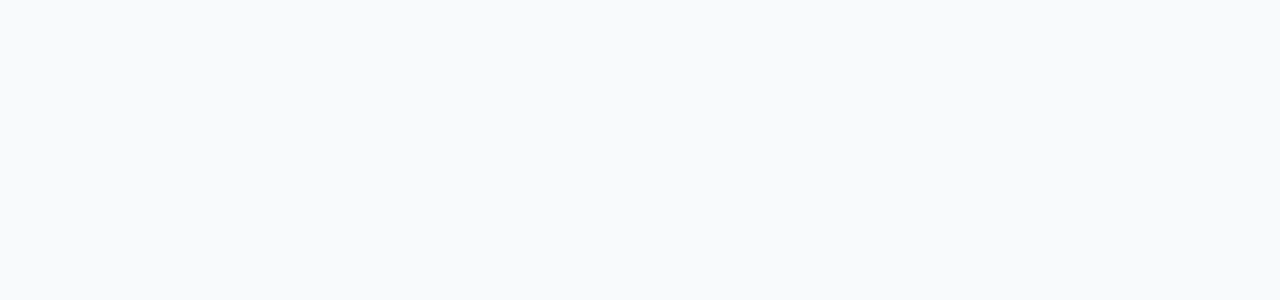
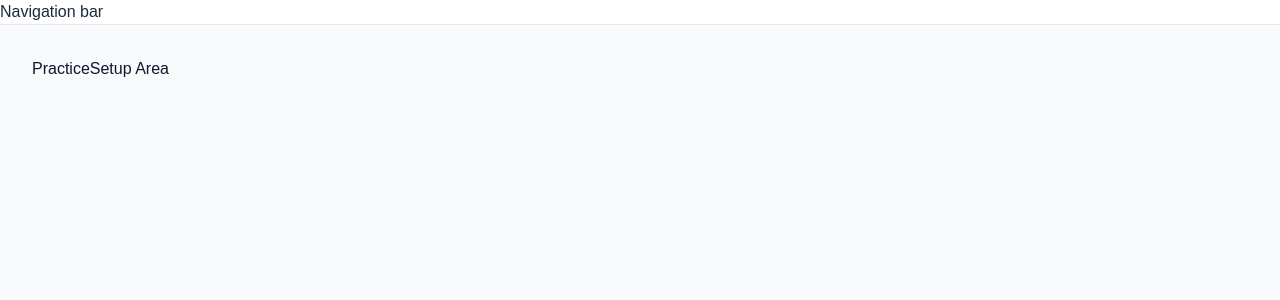
Before and after one commit to yeenci/mind-dash, a Next.js app: page / in a window 1280 px wide. Shown: the top 300 px of the page. Built offline with nearby package versions, Linux system fonts and the light colour scheme.

Commit message:
feat: first setup for PracticeSetup

```diff
--- a/App.tsx
+++ b/App.tsx
@@ -13,6 +13,7 @@ import {
 import { getLanguage, Language, setLanguage } from "./utils/i18n";
 import { GeneratedExpression, generateExpression } from "./utils/mathEngine";
 import { Navbar } from "./components/Navbar";
+import { PracticeSetup } from "./components/PracticeSetup";
 
 export default function App() {
   const [settings, setSettings] = useState<UserSettings>(loadSettings());
@@ -179,6 +180,25 @@ export default function App() {
         language={language}
         onToggleLanguage={handleToggleLanguage}
       />
+
+      {/* Main Content */}
+      <main className="flex-1 max-w-7xl w-full mx-auto px-4 sm:px-6 lg:px-8 py-8">
+        <div className="grid grid-cols-1 lg:grid-cols-12 gap-8 items-start">
+          {/* Practice Setup Area */}
+          <div className="lg:col-span-4">
+            <PracticeSetup
+              settings={settings}
+              onUpdateSettings={handleUpdateSettings}
+              onStartPractice={handleStartPractice}
+              theme={theme}
+              isPracticing={isPracticing}
+              language={language}
+            />
+          </div>
+
+          {/* Practice Area */}
+        </div>
+      </main>
     </div>
   );
 }
--- a/components/Navbar.tsx
+++ b/components/Navbar.tsx
@@ -25,6 +25,14 @@ export const Navbar: React.FC<NavbarProps> = ({
   onToggleLanguage,
 }) => {
   return (
-    <></>
-  )
-}
+    <header
+      className={`sticky top-0 z-30 border-b transition-colors duration-200 ${
+        theme === "dark"
+          ? "bg-slate-900 border-slate-800 text-white"
+          : "bg-white border-slate-200 text-slate-800"
+      }`}
+    >
+      Navigation bar
+    </header>
+  );
+};
--- /dev/null
+++ b/components/PracticeSetup.tsx
@@ -0,0 +1,26 @@
+import { UserSettings } from "@/types";
+import { Language } from "@/utils/i18n";
+
+interface PracticeSetupProps {
+    settings: UserSettings
+    onUpdateSettings: (newSettings: Partial<UserSettings>) => void;
+    onStartPractice: () => void;
+    theme: 'light' | 'dark'
+    isPracticing: boolean;
+    language: Language;
+}
+
+export const PracticeSetup: React.FC<PracticeSetupProps> = ({
+    settings,
+    onUpdateSettings,
+    onStartPractice,
+    theme,
+    isPracticing,
+    language
+}) => {
+    return (
+        <div>
+            PracticeSetup Area
+        </div>
+    )
+}
```
Lines whose indentation alone changed are shown as unchanged.
